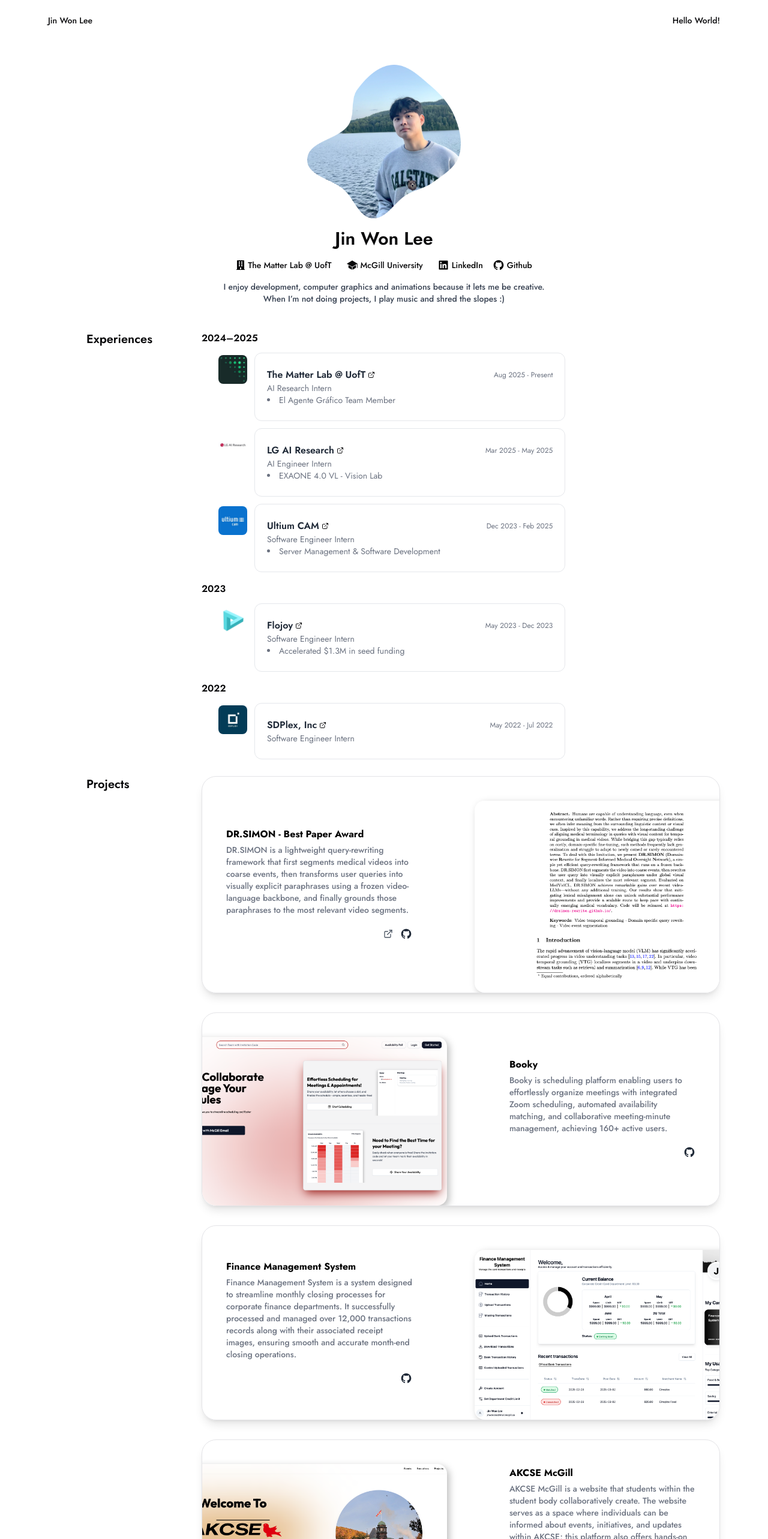
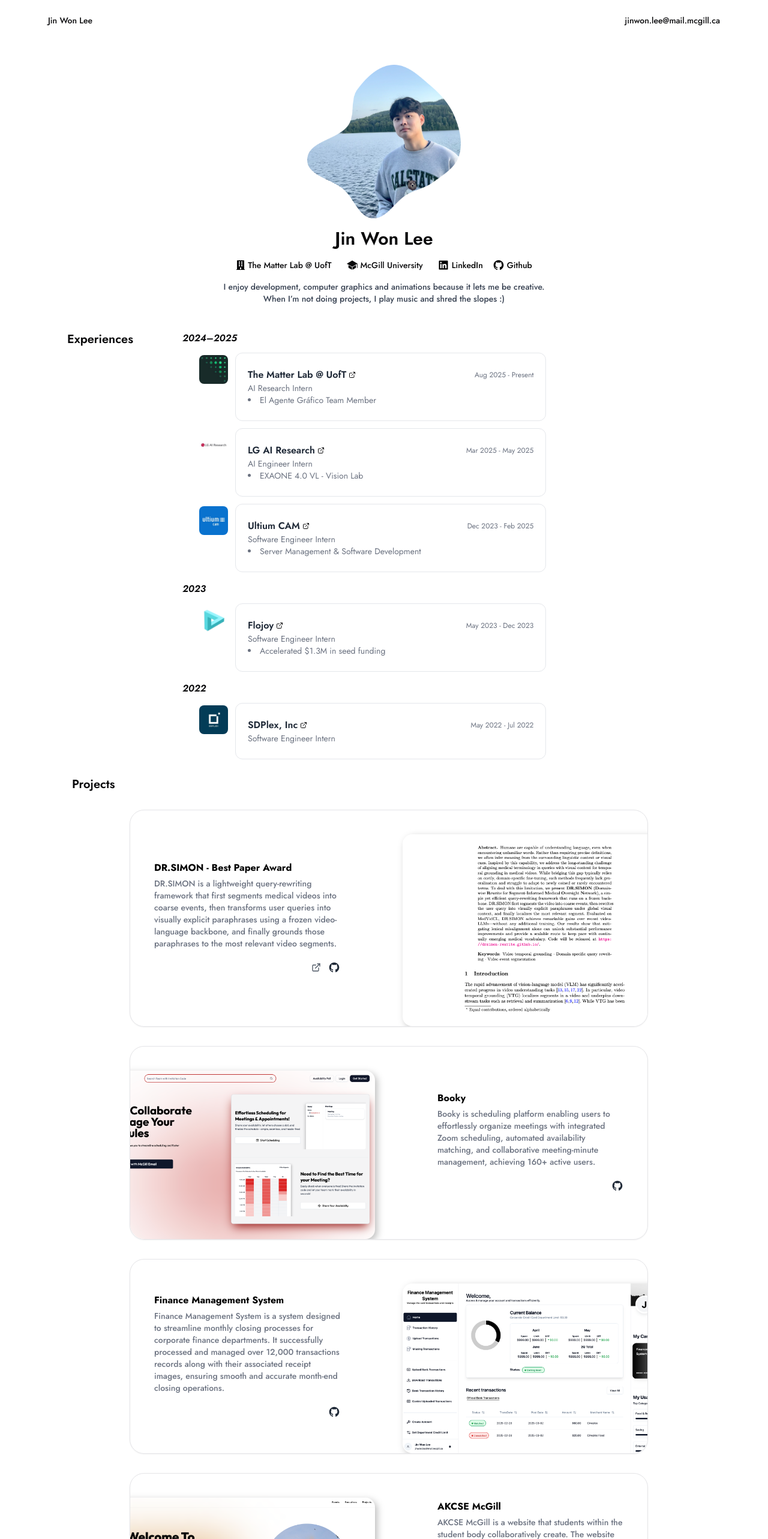
Before and after one commit to jinleevv/jinleevv.dev, a React (Vite) app: page / in a window 1280 px wide. Shown: the top 2566 px of the page at 60% size. Built offline with nearby package versions, Linux system fonts and the light colour scheme; a web font is replaced by a local one.

Commit message:
Update design

```diff
--- a/src/pages/Home.tsx
+++ b/src/pages/Home.tsx
@@ -70,9 +70,11 @@
         <Button variant="ghost" className="bg-white">
           Jin Won Lee
         </Button>
-        <Button variant="ghost" className="bg-white">
-          Hello World!
-        </Button>
+        <a href="mailto:jinwon.lee@mail.mcgill.ca">
+          <Button variant="ghost" className="bg-white">
+            jinwon.lee@mail.mcgill.ca
+          </Button>
+        </a>
       </nav>
       <div className="w-full max-w-6xl mx-auto flex flex-col justify-center items-center space-y-3">
         <motion.div initial={{ opacity: 1 }}>
@@ -132,28 +134,28 @@
           whileInView={{ opacity: 1 }}
           transition={{ duration: 0.8, ease: "easeOut" }}
           viewport={{ once: true }}
-          className="flex w-full pt-4 mt-10 justify-center ml-16"
+          className="flex flex-col lg:flex-row w-full pt-4 mt-10 justify-center px-4 lg:px-0"
         >
           <div className="w-1/6">
             <Label className="text-xl font-jost font-semibold">
               Experiences
             </Label>
           </div>
-          <div className="flex w-3/4 flex-col gap-4">
+          <div className="flex w-full lg:w-3/4 flex-col gap-4">
             {experiencesByYear.map(({ year, items }) => (
               <div key={year}>
-                <Label className="text-md font-jost font-semibold mb-2">
+                <Label className="text-md font-jost font-semibold italic mb-2">
                   {year}
                 </Label>
 
                 {items.map((exp, index) => (
                   <div
                     key={index}
-                    className="flex w-full gap-3 space-y-3 items-start ml-7"
+                    className="flex w-full gap-3 space-y-3 items-start lg:ml-7"
                   >
                     <div className="z-10 mt-4">{exp.icon}</div>
 
-                    <motion.div className="flex w-3/5 items-center gap-4 border border-gray-200 rounded-xl px-5 py-6">
+                    <motion.div className="flex w-full lg:w-3/5 items-center gap-4 border border-gray-200 rounded-xl px-5 py-6">
                       <div className="flex flex-col w-full">
                         <div className="flex w-full justify-between">
                           <a
@@ -168,9 +170,12 @@
                             <LuExternalLink className="w-3 h-3 mt-1.5" />
                           </a>
 
-                          <div className="text-xs text-gray-500 mt-1">
+                          <div className="hidden lg:block text-xs text-gray-500 mt-1">
                             {exp.date}
                           </div>
+                        </div>
+                        <div className="block lg:hidden text-sm text-gray-500 mt-1">
+                          {exp.date}
                         </div>
                         <div className="text-sm text-gray-500">
                           {exp.subtitle}
@@ -193,12 +198,14 @@
           whileInView={{ opacity: 1 }}
           transition={{ duration: 0.8, ease: "easeOut" }}
           viewport={{ once: true }}
-          className="flex w-full pt-4 mt-12 justify-center ml-16"
+          className="flex flex-col lg:flex-row w-full pt-4 mt-12 justify-center px-4 lg:px-0"
         >
           <div className="w-1/6">
-            <Label className="text-xl font-jost font-semibold">Projects</Label>
+            <Label className="text-xl font-jost font-semibold lg:-ml-20">
+              Projects
+            </Label>
           </div>
-          <div className="flex w-3/4 flex-col gap-4 font-jost">
+          <div className="flex w-full lg:w-3/4 flex-col gap-4 lg:mt-14 lg:-ml-44">
             <Projects />
           </div>
         </motion.div>
--- a/src/pages/Projects.tsx
+++ b/src/pages/Projects.tsx
@@ -77,7 +77,7 @@
               className={`flex flex-col md:flex-row ${
                 index % 2 !== 0 ? "md:flex-row-reverse" : ""
               }
-            max-h-[500px] border rounded-3xl shadow-lg`}
+            max-h-[500px] border rounded-3xl shadow-sm`}
             >
               {/* Text Section */}
               <div className="w-full md:w-3/4 px-7 py-7 md:p-10 flex flex-col justify-center">
```
